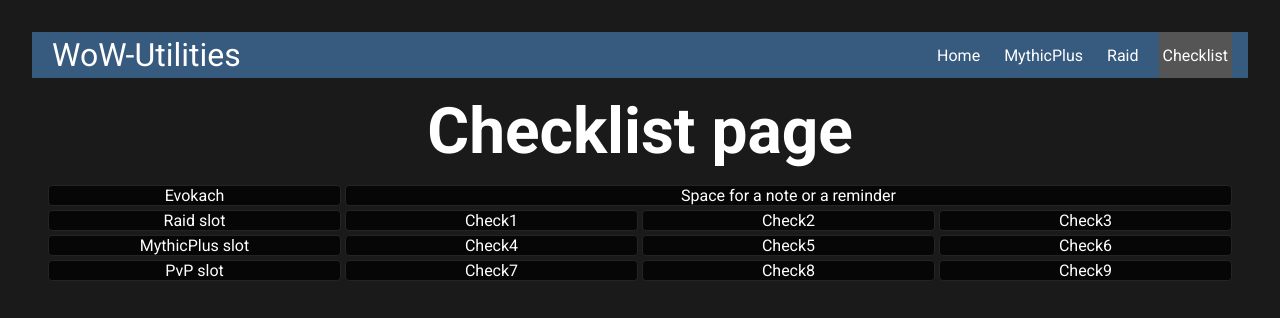
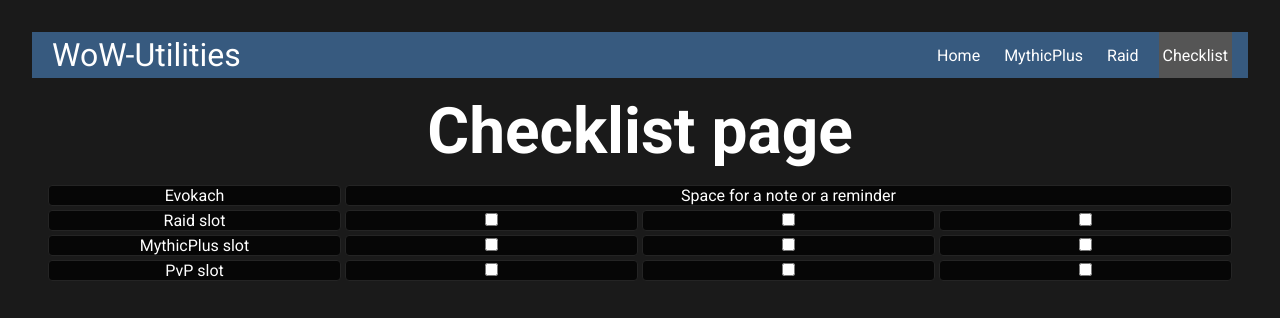
Before and after one commit to Nikolascerbakov/WoW-Utilities, a React (Vite) app: page /Checklist in a window 1280 px wide. Shown: the top 318 px of the page. Built offline with nearby package versions, Linux system fonts and the light colour scheme.

Commit message:
added checkboxes

```diff
--- a/src/ChecklistApp.jsx
+++ b/src/ChecklistApp.jsx
@@ -1,3 +1,4 @@
+
 
 function ChecklistApp(){
 
@@ -9,15 +10,33 @@
                             <div className="grid-raid-slot">Raid slot</div>
                             <div className="grid-mythic-slot">MythicPlus slot</div>
                             <div className="grid-pvp-slot">PvP slot</div>
-                            <div className="grid-check1">Check1</div>
-                            <div className="grid-check2">Check2</div>
-                            <div className="grid-check3">Check3</div>
-                            <div className="grid-check4">Check4</div>
-                            <div className="grid-check5">Check5</div>
-                            <div className="grid-check6">Check6</div>
-                            <div className="grid-check7">Check7</div>
-                            <div className="grid-check8">Check8</div>
-                            <div className="grid-check9">Check9</div>
+                            <div className="grid-check1">
+                                <input type="checkbox"></input>
+                            </div>
+                            <div className="grid-check2">
+                                <input type="checkbox"></input>
+                            </div>
+                            <div className="grid-check3">
+                                <input type="checkbox"></input>
+                            </div>
+                            <div className="grid-check4">
+                                <input type="checkbox"></input>
+                            </div>
+                            <div className="grid-check5">
+                                <input type="checkbox"></input>
+                            </div>
+                            <div className="grid-check6">
+                                <input type="checkbox"></input>
+                            </div>
+                            <div className="grid-check7">
+                                <input type="checkbox"></input>
+                            </div>
+                            <div className="grid-check8">
+                                <input type="checkbox"></input>
+                            </div>
+                            <div className="grid-check9">
+                                <input type="checkbox"></input>
+                            </div>
                         </div>
         </>
     )
```
